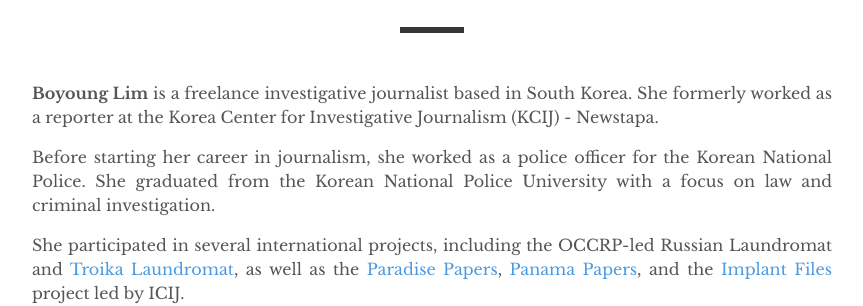
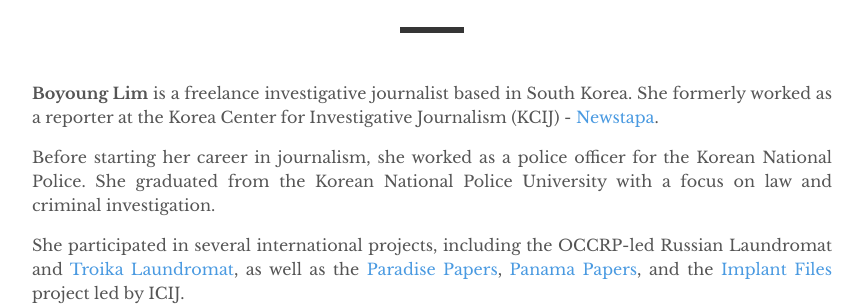
Before and after one commit to boyounglim88/Blog, a Jekyll site: the page built from _pages/about.md, in a window 1280 px wide. Shown: the part 212-518 px from the top of the page, without its empty margins (208-1071 px from the left). Built offline with Jekyll 4.4.1, drawn with Linux system fonts in a browser that asks for light colours; part of the change alters nothing that is shown.

```diff
--- a/_pages/about.md
+++ b/_pages/about.md
@@ -5,7 +5,7 @@ author: "Boyoung Lim"
 permalink: /about/
 ---
 
-**Boyoung Lim** is a freelance investigative journalist based in South Korea. She formerly worked as a reporter at the Korea Center for Investigative Journalism (KCIJ) - Newstapa.
+**Boyoung Lim** is a freelance investigative journalist based in South Korea. She formerly worked as a reporter at the Korea Center for Investigative Journalism (KCIJ) - [Newstapa](https://newstapa.org/).
 
 Before starting her career in journalism, she worked as a police officer for the Korean National Police. She graduated from the Korean National Police University with a focus on law and criminal investigation.
 
```
